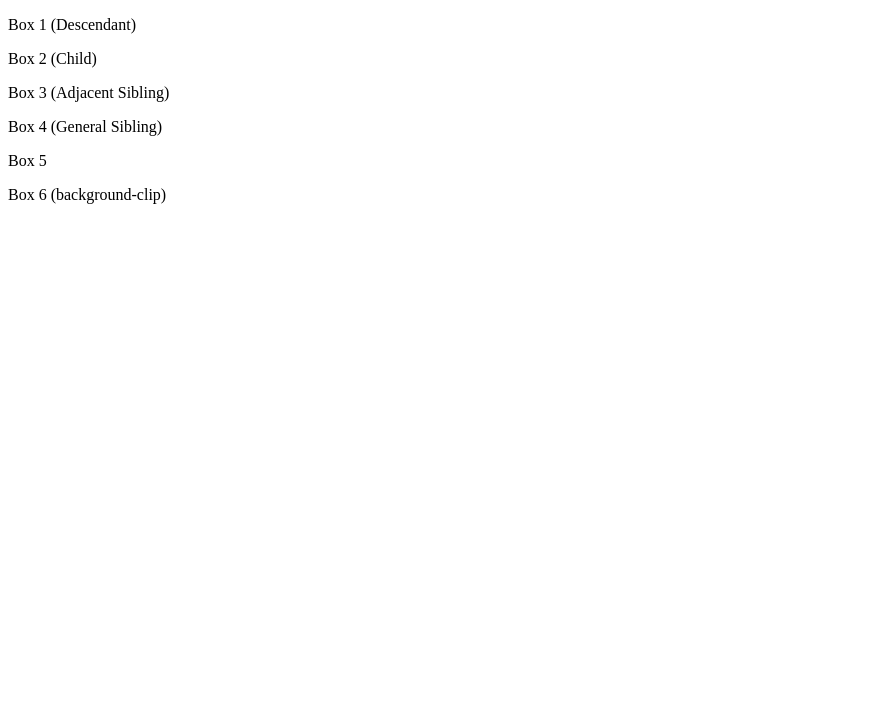
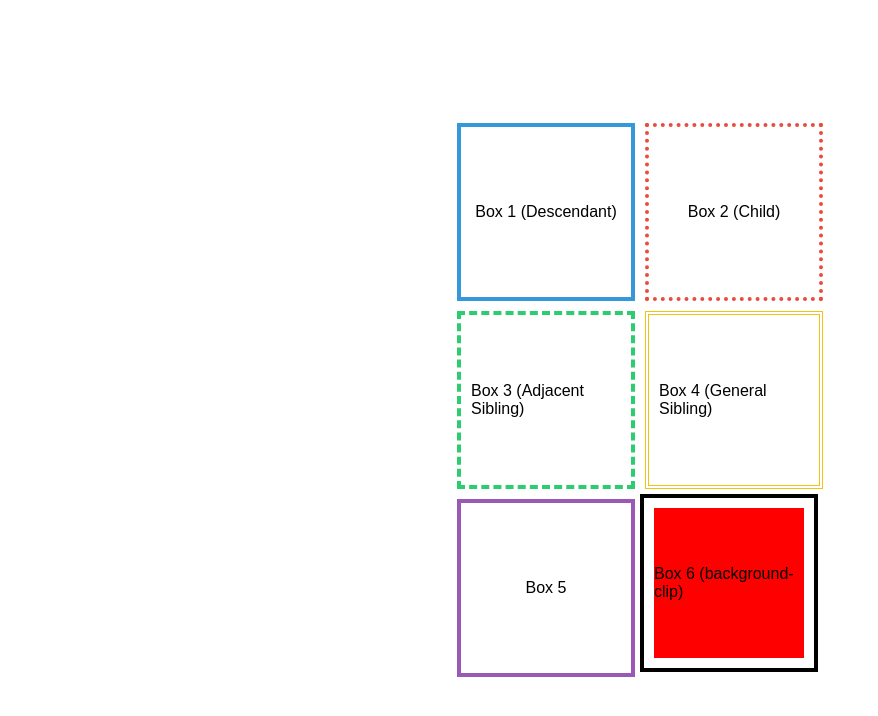
Before and after one commit to Arun-kumar970/aug12, a plain HTML site: page index.html in a window 1280 px wide. Shown: the whole page, without its empty margins (0-878 px from the left). Drawn offline with Linux system fonts and the light colour scheme.

Commit message:
Update index.html

```diff
--- a/index.html
+++ b/index.html
@@ -4,7 +4,7 @@
     <meta charset="UTF-8">
     <meta name="viewport" content="width=device-width, initial-scale=1.0">
     <title>Border Boxes with Combinators</title>
-    <link rel="stylesheet" href="aug12.css">
+    <link rel="stylesheet" href="index1.css">
 
 
 </head>
```
